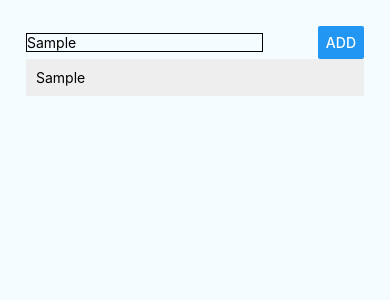
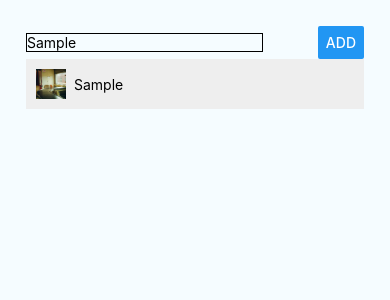
Before and after one commit to BulatSa/rn-pract-guide, a React Native app: screen / in a window 390 px wide. Both pictures are taken after typing "Sample" into the empty fields and a click on the button "ADD". Shown: the top 300 px of the page. Built offline with nearby package versions, Linux system fonts and the light colour scheme.

Commit message:
Add Static image

```diff
--- a/App.js
+++ b/App.js
@@ -3,6 +3,7 @@ import {Platform, StyleSheet, Text, TextInput, View, Button} from 'react-native'
 import ListItem from './src/components/list-item/list-item';
 import PlaceList from "./src/components/place-list/place-list";
 import PlaceInput from "./src/components/place-input/place-input";
+import placeImage from './src/assets/place.jpg';
 
 const instructions = Platform.select({
 	ios: 'Press Cmd+R to reload,\n' + 'Cmd+D or shake for dev menu',
@@ -22,7 +23,8 @@ export default class App extends Component {
 			return {
 				places: prevState.places.concat({
 					key: Math.random(),
-					value: placeName
+					name: placeName,
+					image:placeImage
 				})
 			}
 		});
--- a/src/components/list-item/list-item.js
+++ b/src/components/list-item/list-item.js
@@ -1,9 +1,14 @@
 import React from 'react';
-import { View, Text, StyleSheet, TouchableOpacity } from 'react-native';
+import { View, Text, StyleSheet, TouchableOpacity, Image } from 'react-native';
 
 const ListItem = (props) => (
 	<TouchableOpacity onPress={props.onItemPressed}>
 		<View style={styles.listItem}>
+			<Image
+				source={props.placeImage}
+				style={styles.placeImage}
+				resizeMode="cover"
+			/>
 			<Text>{props.placeName}</Text>
 		</View>
 	</TouchableOpacity>
@@ -13,9 +18,16 @@ const ListItem = (props) => (
 const styles = StyleSheet.create({
 	listItem: {
 		width: '100%',
+		flexDirection: 'row',
+		alignItems: 'center',
 		marginBottom: 5,
 		padding: 10,
 		backgroundColor: '#eee'
+	},
+	placeImage: {
+		marginRight: 8,
+		width: 30,
+		height: 30
 	}
 });
 
--- a/src/components/place-list/place-list.js
+++ b/src/components/place-list/place-list.js
@@ -10,7 +10,8 @@ const PlaceList = (props) => {
 			data={props.places}
 			renderItem = { (info) => (
 				<ListItem
-					placeName={info.item.value}
+					placeName={info.item.name}
+					placeImage={info.item.image}
 					onItemPressed={() => props.onItemDeleted(info.item.key)}
 				/>
 			)}
```
Also changed, not shown: src/assets/place.jpg (added).
